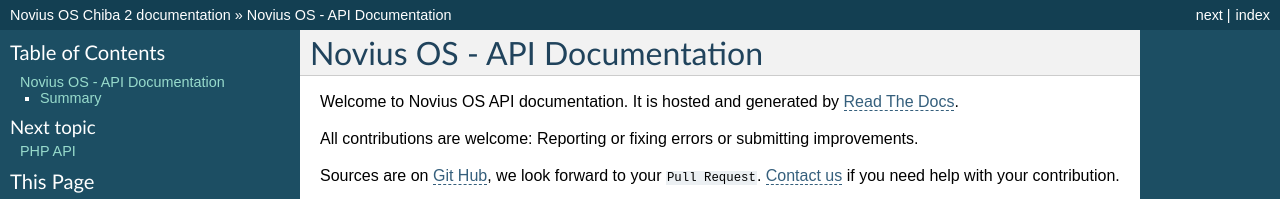
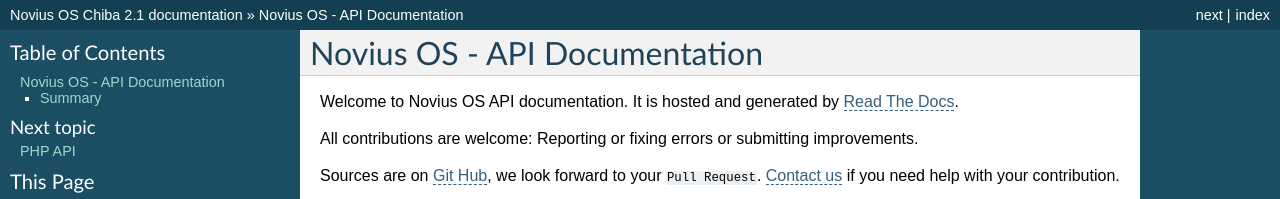
Before and after one commit to vrcAlbert/documentation-api, a Sphinx documentation site: the page built from source/index.rst, in a window 1280 px wide and 900 px high. Shown: the top 199 px of the window. Built offline with Sphinx 7.4.7, drawn with Linux system fonts in a browser that asks for light colours; some of the changed text lies outside the part shown.

Commit message:
Version chiba 2.1

```diff
--- a/source/conf.py
+++ b/source/conf.py
@@ -53,9 +53,9 @@
 # built documents.
 #
 # The short X.Y version.
-version = 'chiba'
+version = 'chiba.2'
 # The full version, including alpha/beta/rc tags.
-release = 'Chiba 2'
+release = 'Chiba 2.1'
 
 # The language for content autogenerated by Sphinx. Refer to documentation
 # for a list of supported languages.
```
